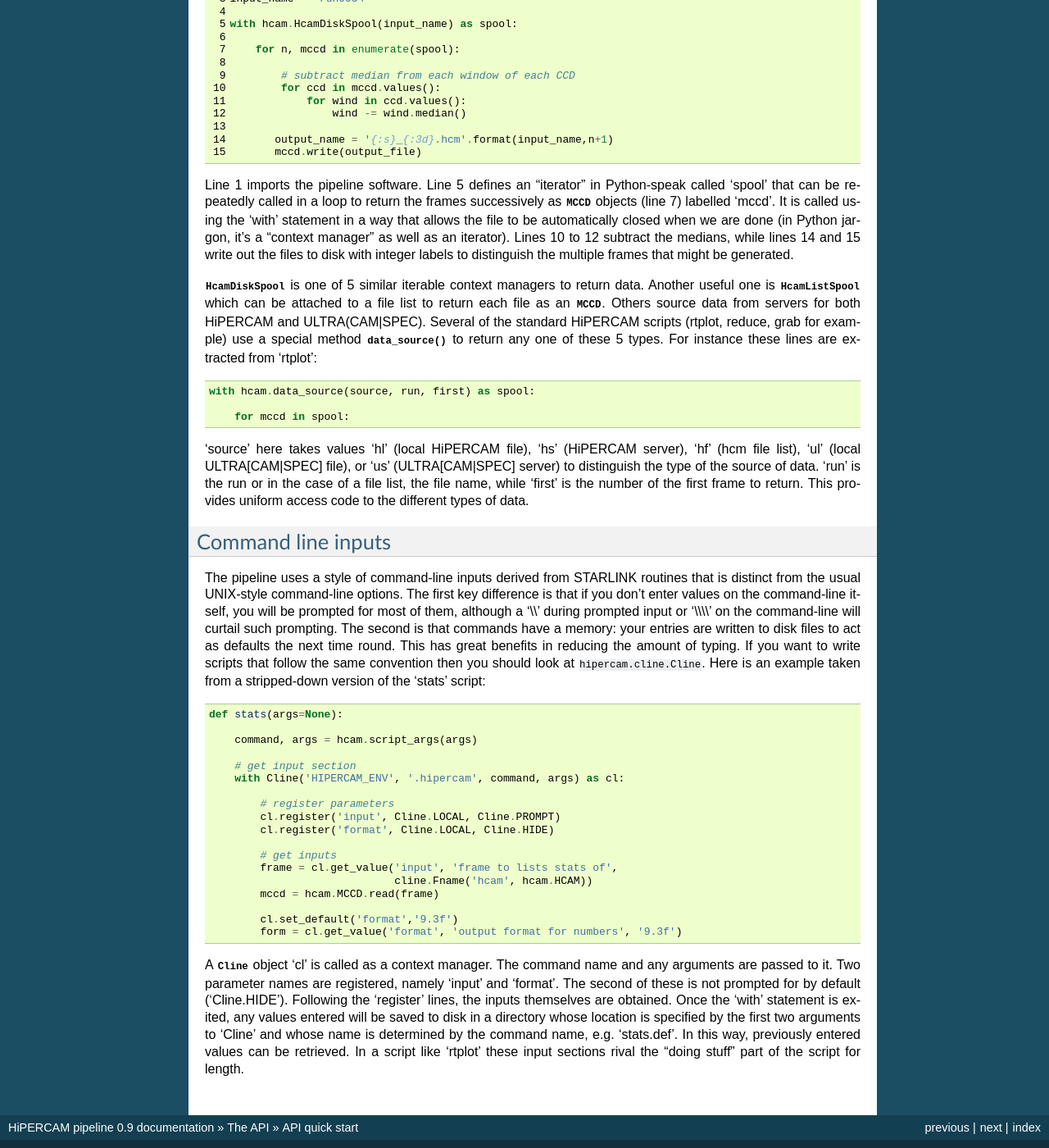
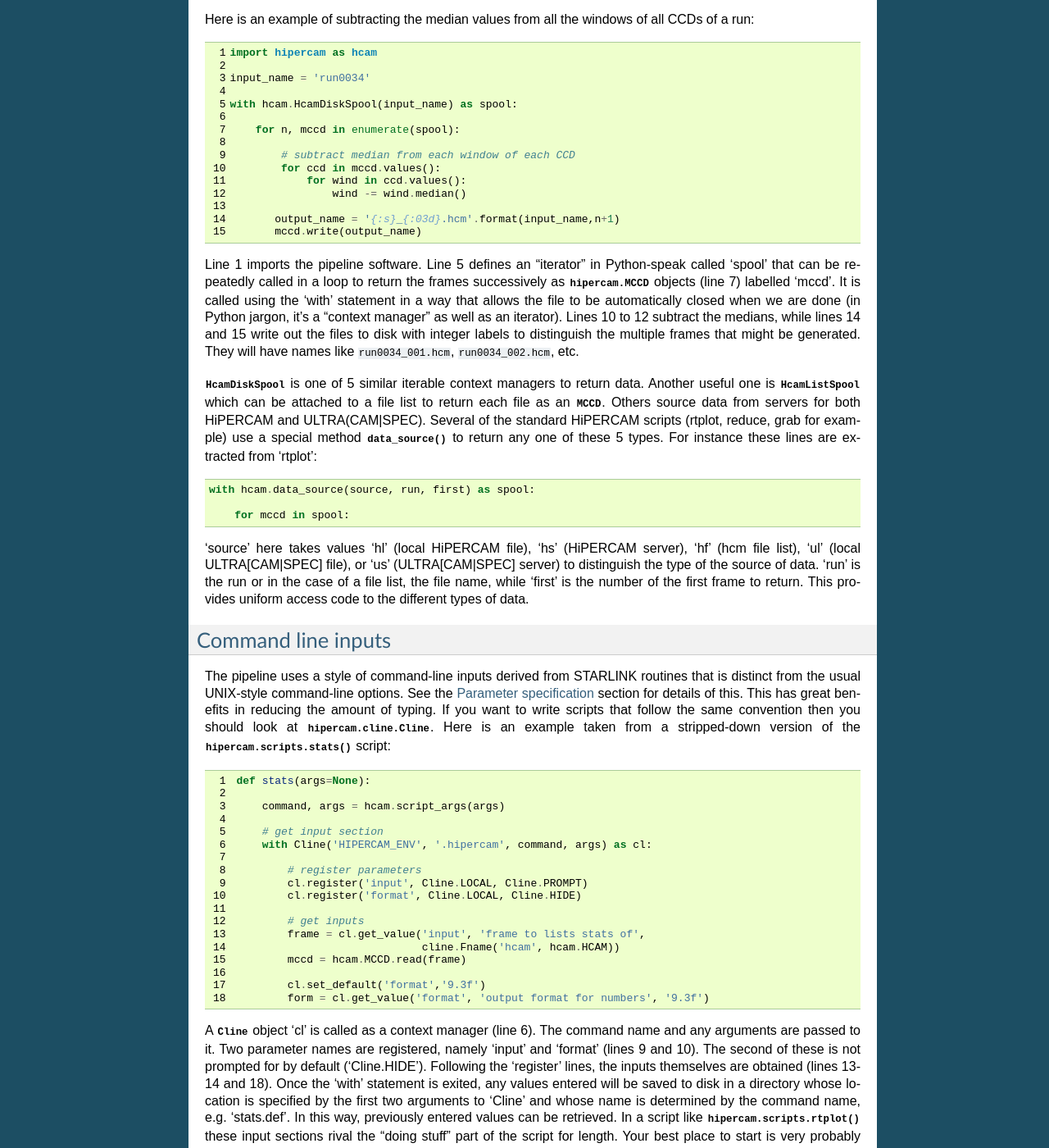
Before and after one commit to HiPERCAM/hipercam, a Sphinx documentation site: the page built from docs/quickapi.rst, in a window 1280 px wide and 1400 px high, scrolled down 1650 px. Shown: the whole window at 82% size. Built offline with Sphinx 7.4.7, drawn with Linux system fonts in a browser that asks for light colours; formulas are drawn with MathJax 3; some of the changed text lies outside the part shown.

Commit message:
more documentation work

```diff
--- a/docs/globals.rst
+++ b/docs/globals.rst
@@ -8,19 +8,21 @@
 .. |nbsp| unicode:: 0xA0
    :trim:
 
-.. |hiper|   replace:: HiPERCAM
-.. |add|  replace:: :func:`hipercam.scripts.add`
-.. |averun|  replace:: :func:`hipercam.scripts.averun`
-.. |cmul|  replace:: :func:`hipercam.scripts.cmul`
+.. |hiper| replace:: HiPERCAM
+.. |add| replace:: :func:`hipercam.scripts.add`
+.. |averun| replace:: :func:`hipercam.scripts.averun`
+.. |cmul| replace:: :func:`hipercam.scripts.cmul`
 .. |combine| replace:: :func:`hipercam.scripts.combine`
-.. |genred|  replace:: :func:`hipercam.scripts.genred`
-.. |grab|    replace:: :func:`hipercam.scripts.grab`
-.. |hls|     replace:: :func:`hipercam.scripts.hls`
-.. |hplot|   replace:: :func:`hipercam.scripts.hplot`
+.. |genred| replace:: :func:`hipercam.scripts.genred`
+.. |grab| replace:: :func:`hipercam.scripts.grab`
+.. |hls| replace:: :func:`hipercam.scripts.hls`
+.. |hplot| replace:: :func:`hipercam.scripts.hplot`
 .. |makebias| replace:: :func:`hipercam.scripts.makebias`
 .. |makeflat| replace:: :func:`hipercam.scripts.makeflat`
-.. |plog|    replace:: :func:`hipercam.scripts.plog`
-.. |reduce|  replace:: :func:`hipercam.scripts.reduce`
-.. |rtplot|  replace:: :func:`hipercam.scripts.rtplot`
+.. |plog| replace:: :func:`hipercam.scripts.plog`
+.. |reduce| replace:: :func:`hipercam.scripts.reduce`
+.. |rtplot| replace:: :func:`hipercam.scripts.rtplot`
 .. |setaper| replace:: :func:`hipercam.scripts.setaper`
+.. |stats| replace:: :func:`hipercam.scripts.stats`
+
 .. |musec| replace:: :math:`\mu\text{s}`
--- a/docs/index.rst
+++ b/docs/index.rst
@@ -20,9 +20,9 @@
    :caption: Contents:
 
    observers
-   installation
    commands
    api
+   installation
 
 Indices and tables
 ==================
--- a/docs/quickapi.rst
+++ b/docs/quickapi.rst
@@ -1,25 +1,32 @@
 .. Quick start guide to the API, started 24/10/2017
+
+.. include:: globals.rst
+
+.. |CCD| replace:: :class:`hipercam.CCD`
+.. |MCCD| replace:: :class:`hipercam.MCCD`
+.. |Window| replace:: :class:`hipercam.Window`
+.. |Winhead| replace:: :class:`hipercam.Windhead`
 
 API quick start
 ***************
 
-Your best start for developing scripts which use the HiPERCAM API is probably
+Your best start for developing scripts which use the |hiper| API is probably
 to look at whichever one of the existing scripts seems closest to your
-task. Hunt out the location of ``hipercam.scripts``.  But to give a bit more
-background, here are some basic concepts to get you going.
+task. Hunt out the location of :mod:`hipercam.scripts`.  But to give a bit
+more background, here are some basic concepts to get you going.
 
 .. contents:: :local:
 
-HiPERCAM hcm files and MCCD objects
-===================================
+|hiper| hcm files and |MCCD| objects
+====================================
 
-The pipeline stores individual multi-CCD exposures as :class:`MCCD` objects in
-memory.  These contain all windows of all CCDs. e.g. for HiPERCAM itself,
-there will be 5 CCDs, each with either 4 or 8 windows of data. They quickly
-allow access to the data. Thus given an :class:`MCCD` objects called 'mccd',
-the following lines return first a single CCD labelled '2', then a window of
-that CCD labelled 'E1', then a 2D numpy array containing the data of that
-window::
+The pipeline stores individual multi-CCD exposures as |MCCD| objects in
+memory.  These contain all the windows of all the CCDs, along with header
+information. e.g. for HiPERCAM itself, there will be 5 CCDs, each with 4 or
+more windows of data. They quickly allow access to the data. Thus given an
+|MCCD| object called 'mccd', the following lines return first a single CCD
+labelled '2', then a window of that CCD labelled 'E1', then a 2D numpy array
+containing the data of that window::
 
    ccd  = mccd['2']
    wind = ccd['E1']
@@ -58,23 +66,27 @@
 
 if we don't mind over-writing pre-existing files in the latter case, will do
 the job. "hcm" is the standard extension the pipeline uses when saving
-:class:`MCCD` objects to disk, but these files are in fact FITS files and can
+|MCCD| objects to disk, but these files are in fact FITS files and can
 be looked at with standard tools such as "fv". The extension highlights that
 they are a particular style of FITS files and keeps them separate from the raw
 data that comes with the extension '.fits' (see below). Here is a script to
-subtract two files and save the result::
+subtract two files and save the result:
+
+.. code-block:: python
 
    import hipercam as hcam
 
+   # input the two frames
    mccd1 = hcam.MCCD.read('input1.hcm')
    mccd2 = hcam.MCCD.read('input2.hcm')
 
+   # subtract in place
    mccd1 -= mccd2
 
+   # output the result
    mccd1.write('output.hcm')
 
-
-If the two :class:`MCCD` objects are compatible, this will subtract them
+If the two |MCCD| objects are compatible, this will subtract them
 CCD by CCD, and window by window.
 
 
@@ -83,9 +95,9 @@
 
 You may prefer to deal directly with the raw data files, although be aware of
 the slight risk of corruption if you do so. These have names like
-'run0034.fits'. They are FITS files, but are not directly usable as the data
-is somewhat scrambled within a 3D FITS "cube" owing to the constraints of
-continually adding to FITS during data acquisition. To minimize the risk, the
+:file:`run0034.fits`. They are FITS files, but are not directly usable as the
+data is scrambled within a 3D FITS "cube" owing to the constraints of
+continually adding to FITS during data acquisition. To minimize risks, the
 pipeline has no mechanism to write raw files, and does not use the extension
 '.fits' for any of the various files it produces. If you want to modify data,
 you need to write out lists of hcm files.
@@ -109,25 +121,28 @@
                for wind in ccd.values():
                    wind -= wind.median()
 
-          output_name = '{:s}_{:3d}.hcm'.format(input_name,n+1)
-          mccd.write(output_file)
+          output_name = '{:s}_{:03d}.hcm'.format(input_name,n+1)
+          mccd.write(output_name)
 
 Line 1 imports the pipeline software. Line 5 defines an "iterator" in
 Python-speak called 'spool' that can be repeatedly called in a loop to return
-the frames successively as :class:`MCCD` objects (line 7) labelled 'mccd'. It
+the frames successively as |MCCD| objects (line 7) labelled 'mccd'. It
 is called using the 'with' statement in a way that allows the file to be
 automatically closed when we are done (in Python jargon, it's a "context
 manager" as well as an iterator). Lines 10 to 12 subtract the medians, while
 lines 14 and 15 write out the files to disk with integer labels to distinguish
-the multiple frames that might be generated.
+the multiple frames that might be generated. They will have names like
+:file:`run0034_001.hcm`, :file:`run0034_002.hcm`, etc.
 
 :class:`HcamDiskSpool` is one of 5 similar iterable context managers to return
 data. Another useful one is :class:`HcamListSpool` which can be attached to a
 file list to return each file as an :class:`MCCD`. Others source data from
 servers for both HiPERCAM and ULTRA(CAM|SPEC). Several of the standard
 HiPERCAM scripts (rtplot, reduce, grab for example) use a special method
-:func:`data_source` to return any one of these 5 types. For instance these lines
-are extracted from 'rtplot'::
+:func:`data_source` to return any one of these 5 types. For instance these
+lines are extracted from 'rtplot':
+
+.. code-block:: python
 
     with hcam.data_source(source, run, first) as spool:
 
@@ -144,15 +159,15 @@
 ===================
 
 The pipeline uses a style of command-line inputs derived from STARLINK
-routines that is distinct from the usual UNIX-style command-line options. The
-first key difference is that if you don't enter values on the command-line
-itself, you will be prompted for most of them, although a '\\\\' during prompted
-input or '\\\\\\\\' on the command-line will curtail such prompting.  The second is
-that commands have a memory: your entries are written to disk files to act as
-defaults the next time round. This has great benefits in reducing the amount
-of typing. If you want to write scripts that follow the same convention then
-you should look at ``hipercam.cline.Cline``. Here is an example taken from a
-stripped-down version of the 'stats' script::
+routines that is distinct from the usual UNIX-style command-line options.  See
+the :ref:`command-calling` section for details of this. This has great
+benefits in reducing the amount of typing. If you want to write scripts that
+follow the same convention then you should look at
+:mod:`hipercam.cline.Cline`. Here is an example taken from a stripped-down
+version of the |stats| script:
+
+.. code-block:: python
+   :linenos:
 
     def stats(args=None):
 
@@ -173,13 +188,16 @@
             cl.set_default('format','9.3f')
             form = cl.get_value('format', 'output format for numbers', '9.3f')
 
-A :class:`Cline` object 'cl' is called as a context manager. The command name
-and any arguments are passed to it. Two parameter names are registered, namely
-'input' and 'format'. The second of these is not prompted for by default
-('Cline.HIDE'). Following the 'register' lines, the inputs themselves are
-obtained. Once the 'with' statement is exited, any values entered will be
-saved to disk in a directory whose location is specified by the first two
-arguments to 'Cline' and whose name is determined by the command name,
-e.g. 'stats.def'. In this way, previously entered values can be retrieved. In
-a script like 'rtplot' these input sections rival the "doing stuff" part of
-the script for length.
+A :class:`Cline` object 'cl' is called as a context manager (line 6). The
+command name and any arguments are passed to it. Two parameter names are
+registered, namely 'input' and 'format' (lines 9 and 10). The second of these
+is not prompted for by default ('Cline.HIDE'). Following the 'register' lines,
+the inputs themselves are obtained (lines 13-14 and 18). Once the 'with'
+statement is exited, any values entered will be saved to disk in a directory
+whose location is specified by the first two arguments to 'Cline' and whose
+name is determined by the command name, e.g. 'stats.def'. In this way,
+previously entered values can be retrieved. In a script like |rtplot| these
+input sections rival the "doing stuff" part of the script for length. Your
+best place to start is very probably one of the existing scripts where you can
+see how to deal with input of existing files, versus output of new one,
+getting floating point, integer or string input and other details.
```
Also changed, not shown: other parts of docs/quickapi.rst (+10 -9 lines).
